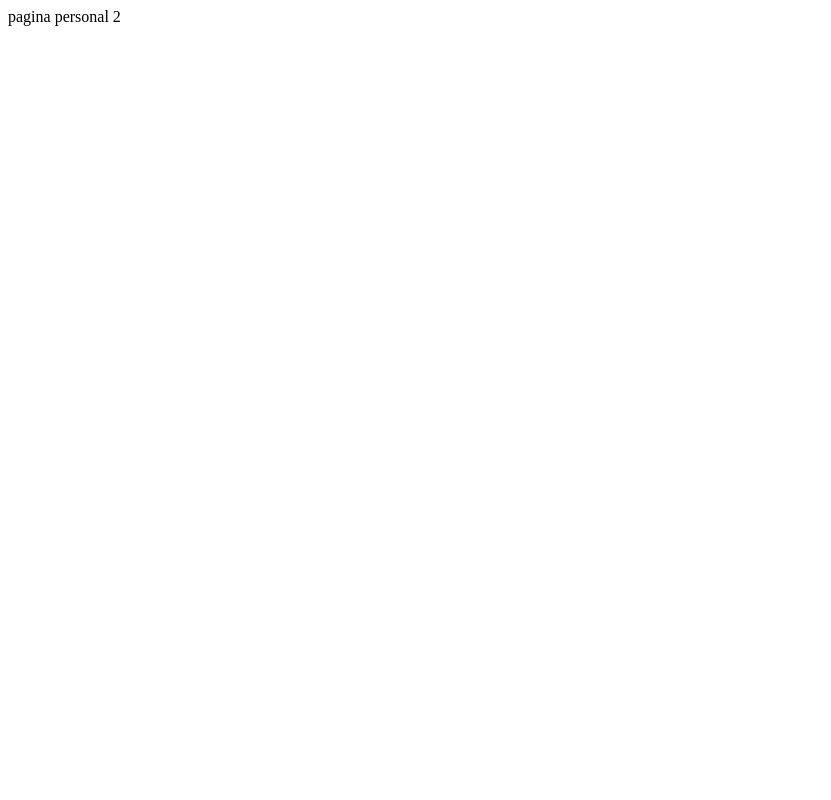
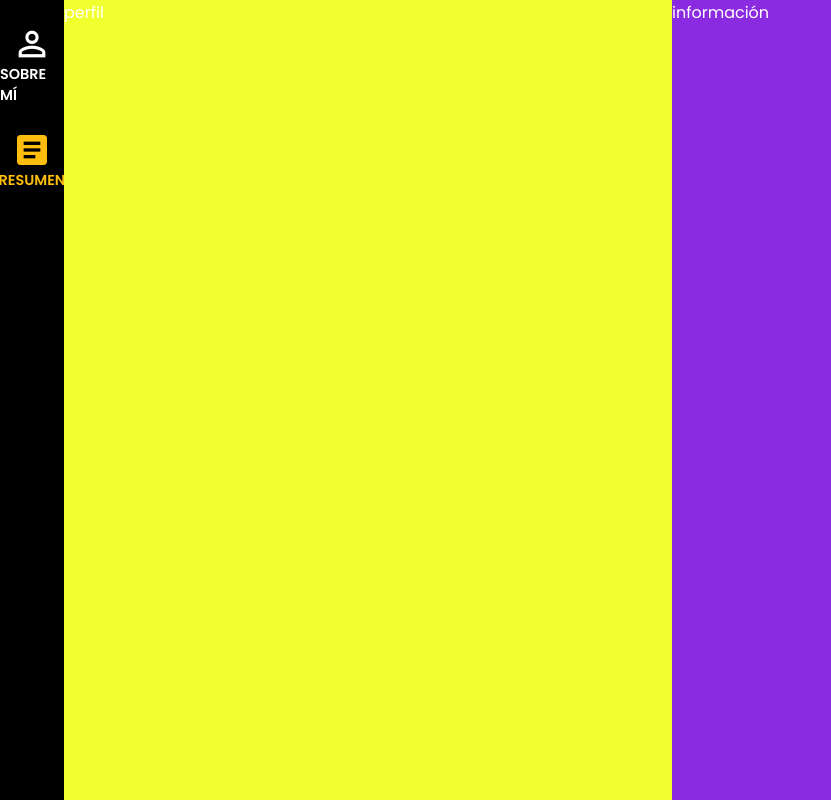
Before and after one commit to aramossanchez/pagina_personal_2, a Next.js app: page / in a window 1280 px wide. Shown: the whole page, without its empty margins (0-831 px from the left). Built offline with nearby package versions, Linux system fonts and the light colour scheme.

Commit message:
feat: estructura version web

```diff
--- /dev/null
+++ b/components/menuNavBar/menuNavBar.component.jsx
@@ -0,0 +1,16 @@
+import style from './menuNavBar.module.scss';
+
+export default function MenuNavBarComponent() {
+    return (
+        <section>
+            <div className={style.link}>
+                <span className="material-icons">person_outline</span>
+                <span>Sobre mí</span>
+            </div>
+            <div className={style.link_active}>
+                <span className="material-icons">article</span>
+                <span>Resumen</span>
+            </div>
+        </section>
+    )
+}
--- /dev/null
+++ b/components/menuNavBar/menuNavBar.module.scss
@@ -0,0 +1,19 @@
+.link, .link_active {
+    display: flex;
+    flex-direction: column;
+    align-items: center;
+    justify-content: center;
+    margin: 1.5em 0;
+    cursor: pointer;
+    >span:first-child {
+        font-size: 2.5em;
+    }
+    >span:last-child {
+        font-size: 0.9em;
+        font-weight: 600;
+        text-transform: uppercase;
+    }
+}
+.link_active {
+    color: var(--primary_color);
+}
--- /dev/null
+++ b/containers/index.container.jsx
@@ -0,0 +1,14 @@
+import style from './index.module.scss';
+import MenuNavBarComponent from '../components/menuNavBar/menuNavBar.component';
+
+export default function IndexContainer() {
+  return (
+    <>
+      <main className={style.index_container}>
+        <MenuNavBarComponent />
+        <section>perfil</section>
+        <section>información</section>
+      </main>
+    </>
+  )
+}
--- /dev/null
+++ b/containers/index.module.scss
@@ -0,0 +1,22 @@
+.index_container {
+    width: 100vw;
+    height: 100vh;
+    display: flex;
+    flex-direction: row;
+    align-items: center;
+    justify-content: space-between;
+    section {
+        height: 100vh;
+    }
+    >section:nth-child(1) {
+        width: 5vw;
+    }
+    >section:nth-child(2) {
+        width: 47.5vw;
+        background-color: rgb(241, 255, 47);
+    }
+    >section:nth-child(3) {
+        width: 47.5vw;
+        background-color: blueviolet;
+    }
+}
--- a/pages/_app.tsx
+++ b/pages/_app.tsx
@@ -1,4 +1,5 @@
-import '@/styles/globals.scss'
+import '@/styles/globals.scss';
+import '../styles/variables.scss';
 import type { AppProps } from 'next/app'
 
 export default function App({ Component, pageProps }: AppProps) {
--- a/pages/_document.tsx
+++ b/pages/_document.tsx
@@ -3,7 +3,12 @@ import { Html, Head, Main, NextScript } from 'next/document'
 export default function Document() {
   return (
     <Html lang="en">
-      <Head />
+      <Head>
+        <link rel="preconnect" href="https://fonts.googleapis.com" />
+        <link rel="preconnect" href="https://fonts.gstatic.com" />
+        <link href="https://fonts.googleapis.com/icon?family=Material+Icons" rel="stylesheet" />
+        <link href="https://fonts.googleapis.com/css2?family=Poppins:wght@100;200;300;400;500;600;700;800;900&display=swap" rel="stylesheet" />
+      </Head>
       <body>
         <Main />
         <NextScript />
--- a/pages/index.tsx
+++ b/pages/index.tsx
@@ -1,20 +1,15 @@
-import Head from 'next/head'
-import { Inter } from 'next/font/google'
-
-const inter = Inter({ subsets: ['latin'] })
+import Head from 'next/head';
+import IndexContainer from '../containers/index.container';
 
 export default function Home() {
   return (
     <>
       <Head>
-        <title>Create Next App</title>
-        <meta name="description" content="Generated by create next app" />
+        <title>Fullstack Developer - Armando Ramos Sánchez</title>
         <meta name="viewport" content="width=device-width, initial-scale=1" />
         <link rel="icon" href="/favicon.ico" />
       </Head>
-      <main>
-        pagina personal 2
-      </main>
+      <IndexContainer />
     </>
   )
 }
--- a/styles/globals.scss
+++ b/styles/globals.scss
@@ -1,3 +1,9 @@
 :root {
-
+  body {
+    margin: 0;
+    padding: 0;
+    background-color: var(--background_color);
+    color: var(--font_color);
+    font-family: var(--font_family);
+  }
 }
--- /dev/null
+++ b/styles/variables.scss
@@ -0,0 +1,6 @@
+:root {
+    --font_family: 'Poppins', sans-serif;
+    --background_color: black;
+    --font_color: white;
+    --primary_color: rgb(255, 190, 13);
+}
```
